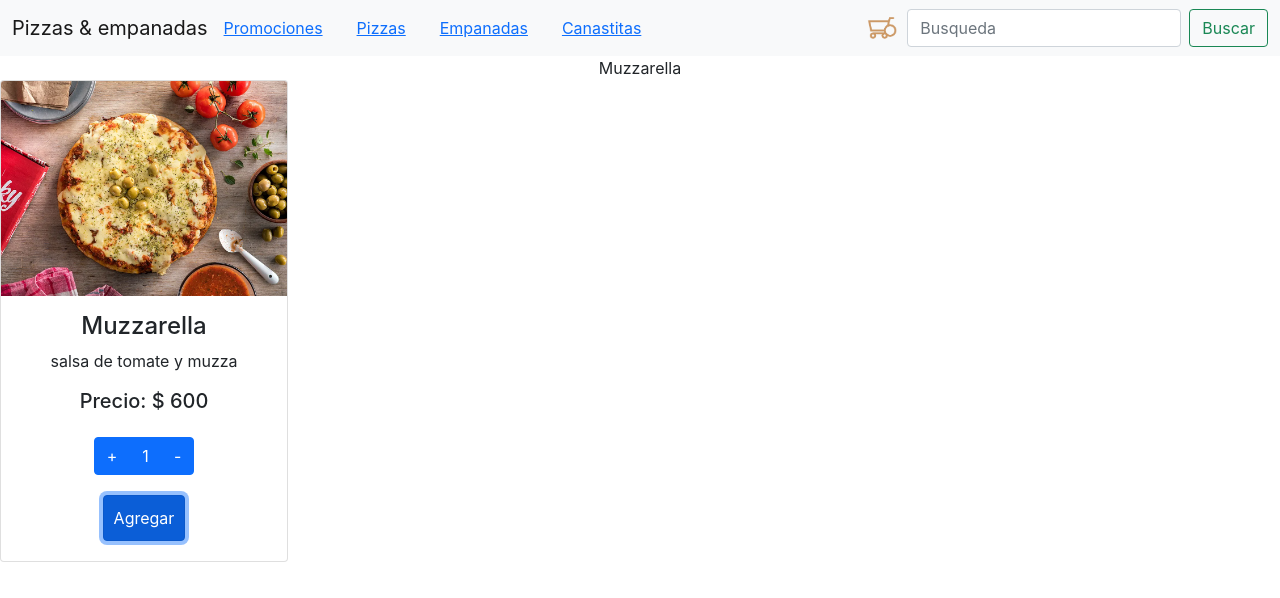
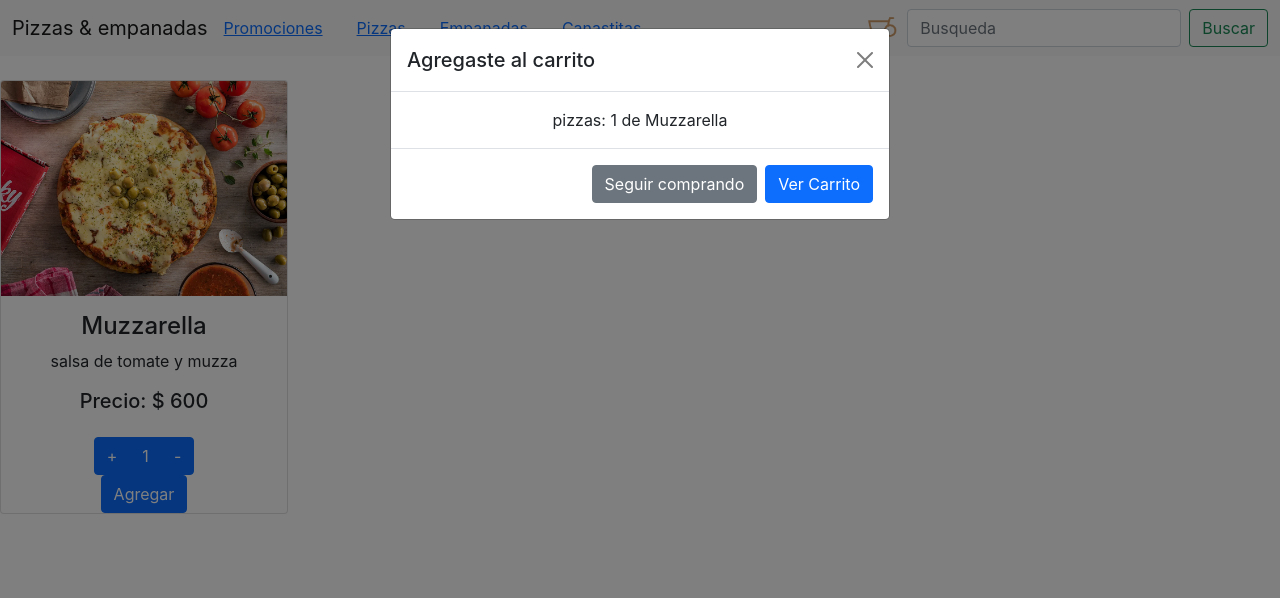
Before and after one commit to flortaglia/tienda-tagliaferro, a React (Create React App) app: page /detail/1 in a window 1280 px wide. Both pictures are taken after a click on the button "Agregar". Shown: the top 598 px of the page. Built offline with nearby package versions, Linux system fonts and the light colour scheme.

Commit message:
modal muestra lo comprado, tambien se muestra por consola, botones seguir comprando y cart

```diff
--- a/src/App.js
+++ b/src/App.js
@@ -9,6 +9,7 @@ import {
   Route,
   Navigate,
 } from "react-router-dom";
+import  Cart  from './components/Cart';
 
 function App() {
   return (
@@ -21,6 +22,7 @@ function App() {
           <Route path="/promociones" element={<ItemListContainer text="Lista de Productos"/>}/>
           <Route path="/productos/:categoryId" element={<ItemListContainer/>}/>
           <Route path="/detail/:seeId" element={<ItemDetailContainer/>}/>
+          <Route path="/cart" element={<Cart/>}/>
           <Route path="*" element={<Navigate to="/"/>}/>
         </Routes>
       </div>
--- /dev/null
+++ b/src/components/Cart.js
@@ -0,0 +1,9 @@
+import React from 'react'
+
+const Cart = () => {
+  return (
+    <div>Soy Cart</div>
+  )
+}
+
+export default Cart
--- a/src/components/CartWidget.js
+++ b/src/components/CartWidget.js
@@ -1,10 +1,11 @@
 import React from 'react'
 import carrito3 from '../carrito3.png'
+import { Link } from "react-router-dom";
 
 const CartWidget = () => {
   return (
     // <div>CartWidget</div>
-    <img src={carrito3} className="cart" alt="cartWidget" />
+    <Link to="/cart"><img src={carrito3} className="cart" alt="cartWidget" /></Link>
   )
 }
 
--- a/src/components/ItemCount.js
+++ b/src/components/ItemCount.js
@@ -1,8 +1,8 @@
 import React, {useState} from 'react'
+import {Modal} from './Modal';
 
 
-
-const ItemCount = ({stock, onAdd, count, setCounter}) => {
+const ItemCount = ({stock, onAdd, count,title,category, setCounter}) => {
 
   const handleRestar=()=>{
     count>1 && setCounter(count-1)
@@ -21,10 +21,15 @@ const ItemCount = ({stock, onAdd, count, setCounter}) => {
         <button type="button" className="btn-minus btn btn-primary fas fa-minus" onClick={handleRestar}>-</button>
         </div>
 
-
-        <div>
-        <button className=" agregar btn btn-primary" onClick={onAdd}>Agregar</button>
-        </div>
+        {/* <div>
+        <button className=" agregar btn btn-primary" data-bs-toggle="modal" data-bs-target="#exampleModal" onClick={onAdd}>Agregar</button>
+        </div> */}
+        <br/>
+        <Modal onAdd={onAdd}
+        count={count}
+        title={title}
+        category={category}
+        />
 
     </div>
   )
--- a/src/components/ItemDetail.js
+++ b/src/components/ItemDetail.js
@@ -1,17 +1,21 @@
 import React, {useState, useEffect} from 'react'
 import ItemCount from './ItemCount'
+import {Modal} from './Modal';
 
-const ItemDetail = ({id,stock, title,description,price,pictureUrl}) => {
+
+const ItemDetail = ({id,stock, category, title,description,price,pictureUrl}) => {
 
   const [count, setCounter]= useState(1);
   const onAdd =()=>{
     const itemToCart ={
       id,
       title,
+      category,
       price,
       pictureUrl,
       count
     }
+
     console.log(itemToCart)
   }
 
@@ -28,8 +32,10 @@ const ItemDetail = ({id,stock, title,description,price,pictureUrl}) => {
           <ItemCount
           stock={stock}
           count={count}
+          title={title}
           setCounter={setCounter}
           onAdd={onAdd}
+          category={category}
           />
       </div>
     </div>
--- /dev/null
+++ b/src/components/Modal.js
@@ -0,0 +1,38 @@
+import React from 'react'
+import { Link } from "react-router-dom";
+
+export const Modal =({onAdd, title, count, category})=> {
+
+
+  return(
+    <>
+
+    <button type="button" className="btn btn-primary" data-bs-toggle="modal" data-bs-target="#exampleModal" onClick={onAdd}>
+    Agregar
+    </button>
+
+
+    <div className="modal fade" id="exampleModal" tabIndex="-1" aria-labelledby="exampleModalLabel" aria-hidden="true">
+        <div className="modal-dialog">
+            <div className="modal-content">
+                <div className="modal-header">
+                    <h5 className="modal-title" id="exampleModalLabel">Agregaste al carrito</h5>
+                    <button type="button" className="btn-close" data-bs-dismiss="modal" aria-label="Close"></button>
+                </div>
+                <div className="modal-body">
+                 {category}: {count} de {title}
+                </div>
+                <div className="modal-footer">
+                    <Link to="/">
+                        <button type="button" className="btn btn-secondary" data-bs-dismiss="modal" >Seguir comprando</button>
+                    </Link>
+                    <Link to="/cart">
+                    <button type="button" className="btn btn-primary" data-bs-dismiss="modal">Ver Carrito</button>
+                    </Link>
+                </div>
+            </div>
+        </div>
+    </div>
+    </>
+  )
+}
```
Also changed, not shown: src/index.css (line endings or trailing spaces).
